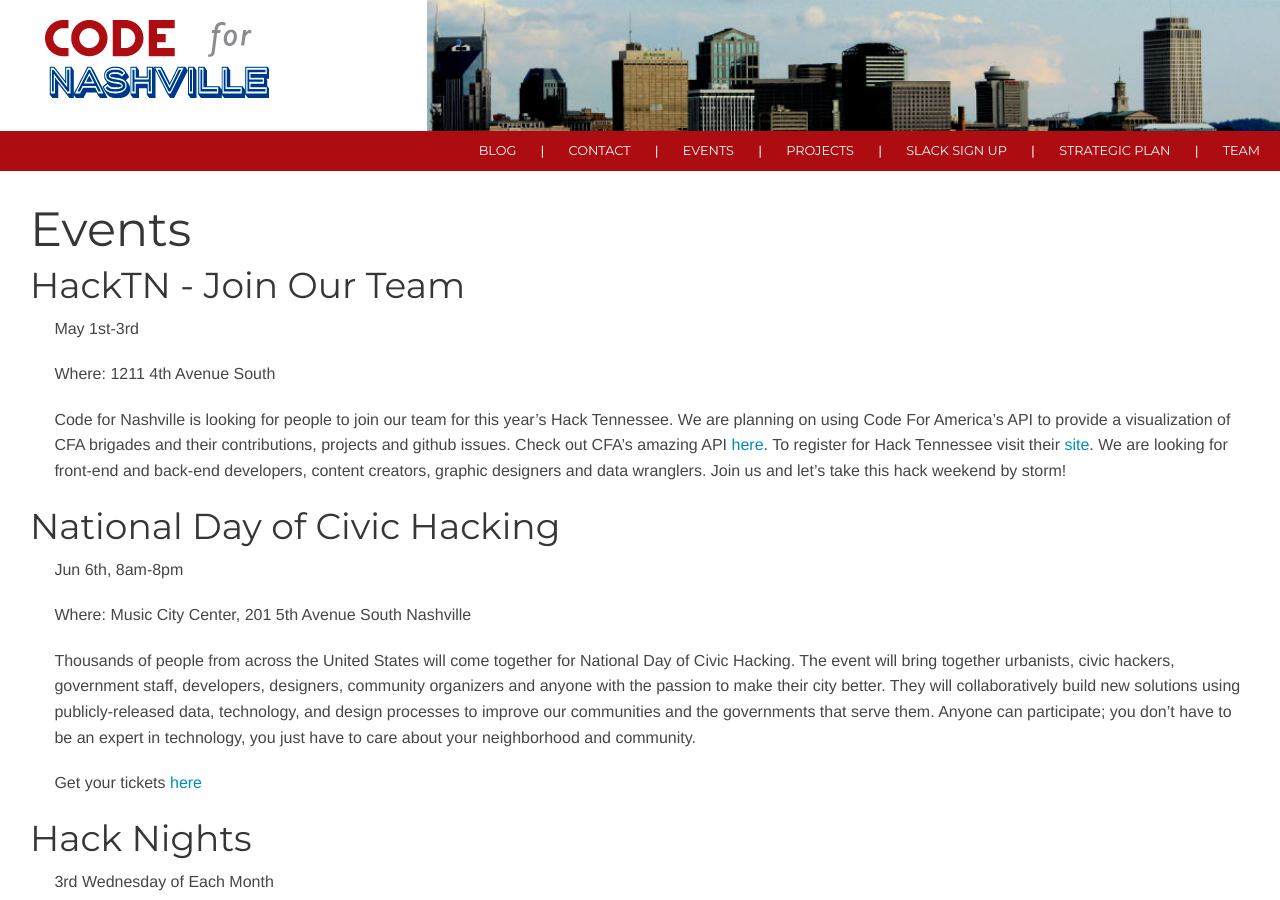
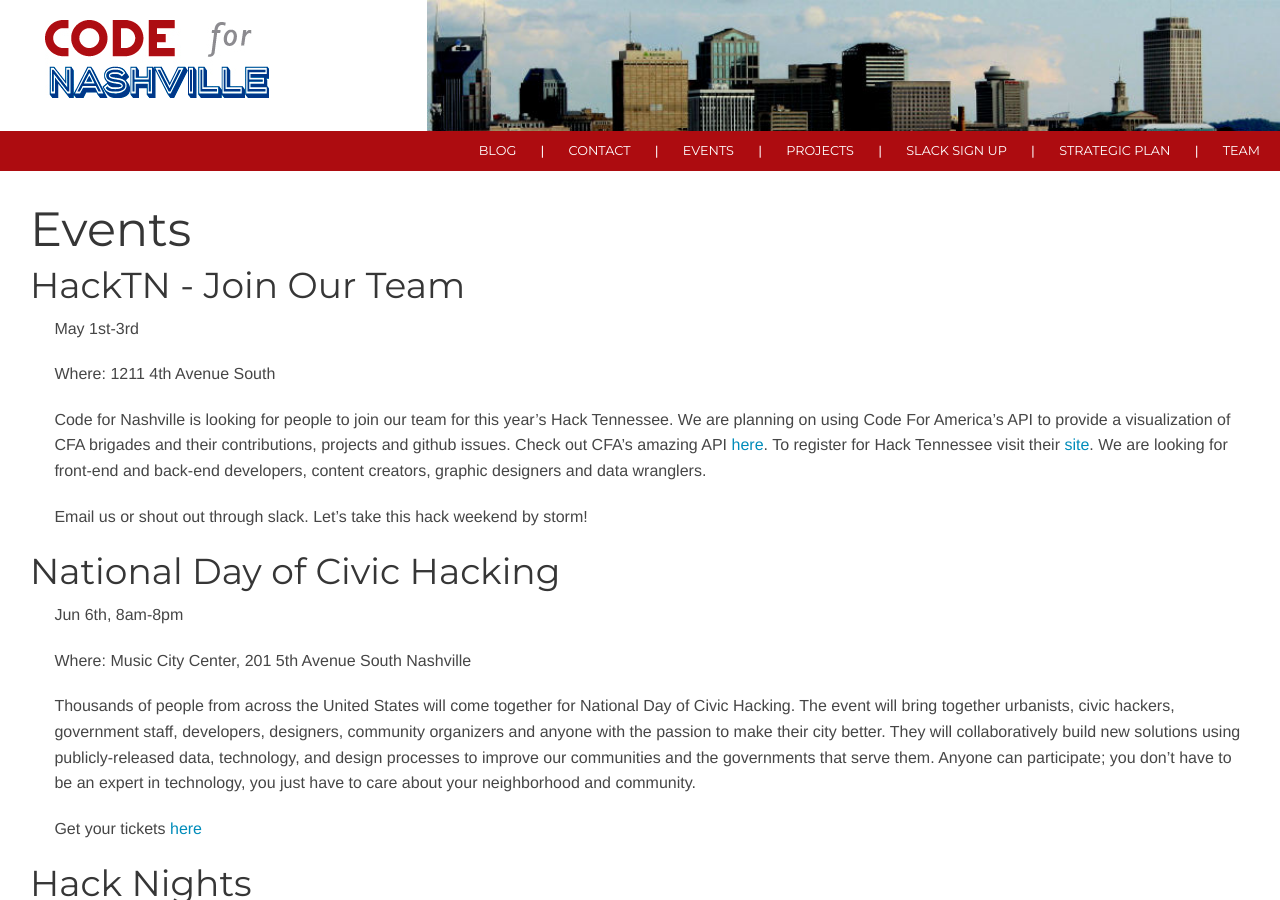
Before and after one commit to code-for-nashville/code-for-nashville.github.io, a Jekyll site: the page built from events.md, in a window 1280 px wide and 900 px high. Built offline with Jekyll 4.4.1, drawn with Linux system fonts in a browser that asks for light colours; nearby versions of some CDN libraries.

Commit message:
added contact intentions

```diff
--- a/events.md
+++ b/events.md
@@ -8,7 +8,10 @@
 
 Where: 1211 4th Avenue South
 
-Code for Nashville is looking for people to join our team for this year's Hack Tennessee. We are planning on using Code For America's API to provide a visualization of CFA brigades and their contributions, projects and github issues. Check out CFA's amazing API [here](http://codeforamerica.org/api/). To register for Hack Tennessee visit their [site](http://www.hacktennessee.com/). We are looking for front-end and back-end developers, content creators, graphic designers and data wranglers. Join us and let's take this hack weekend by storm!
+Code for Nashville is looking for people to join our team for this year's Hack Tennessee. We are planning on using Code For America's API to provide a visualization of CFA brigades and their contributions, projects and github issues. Check out CFA's amazing API [here](http://codeforamerica.org/api/). To register for Hack Tennessee visit their [site](http://www.hacktennessee.com/). We are looking for front-end and back-end developers, content creators, graphic designers and data wranglers.
+
+Email us or shout out through slack. Let's take this hack weekend by storm!
+
 
 ##National Day of Civic Hacking
 Jun 6th, 8am-8pm
```
